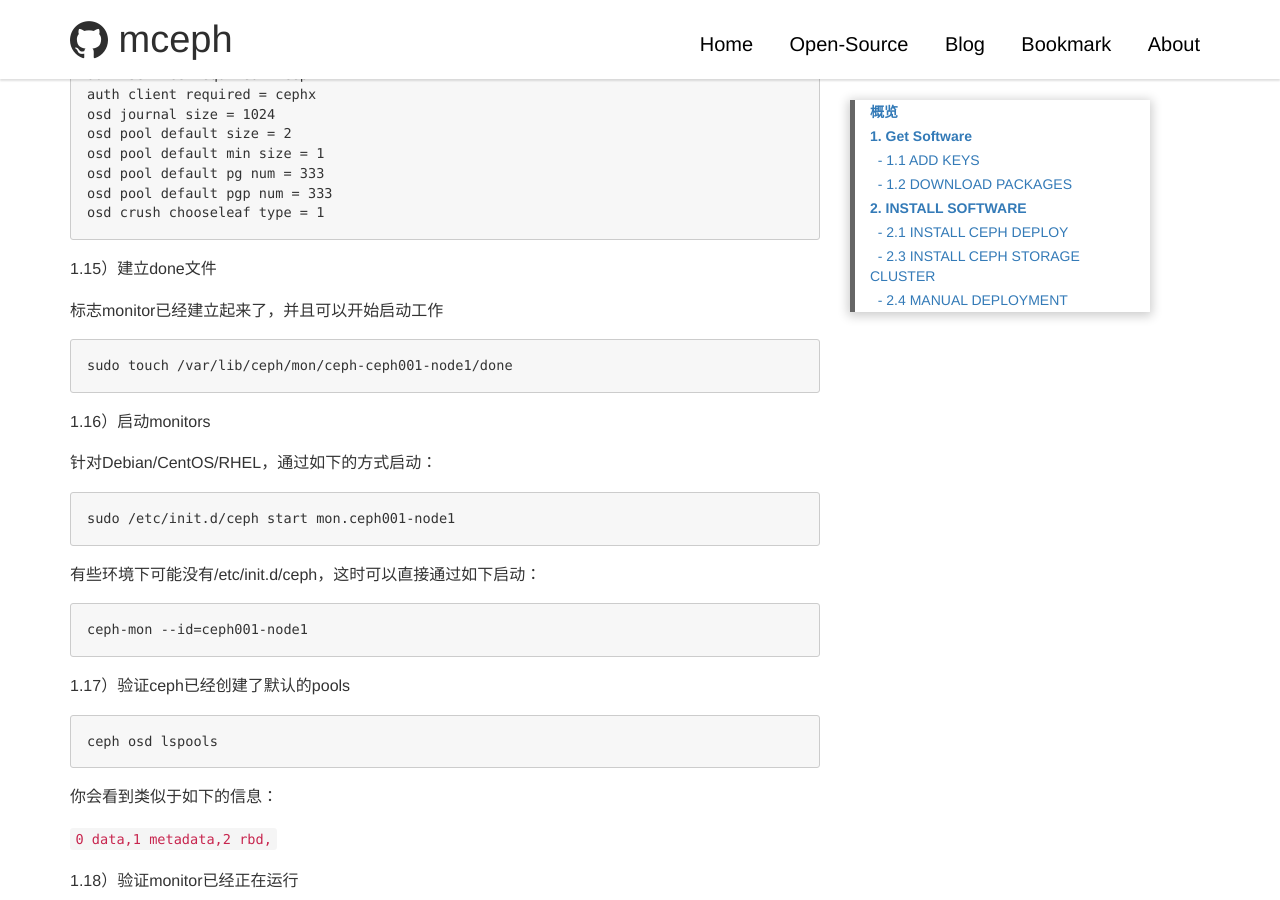
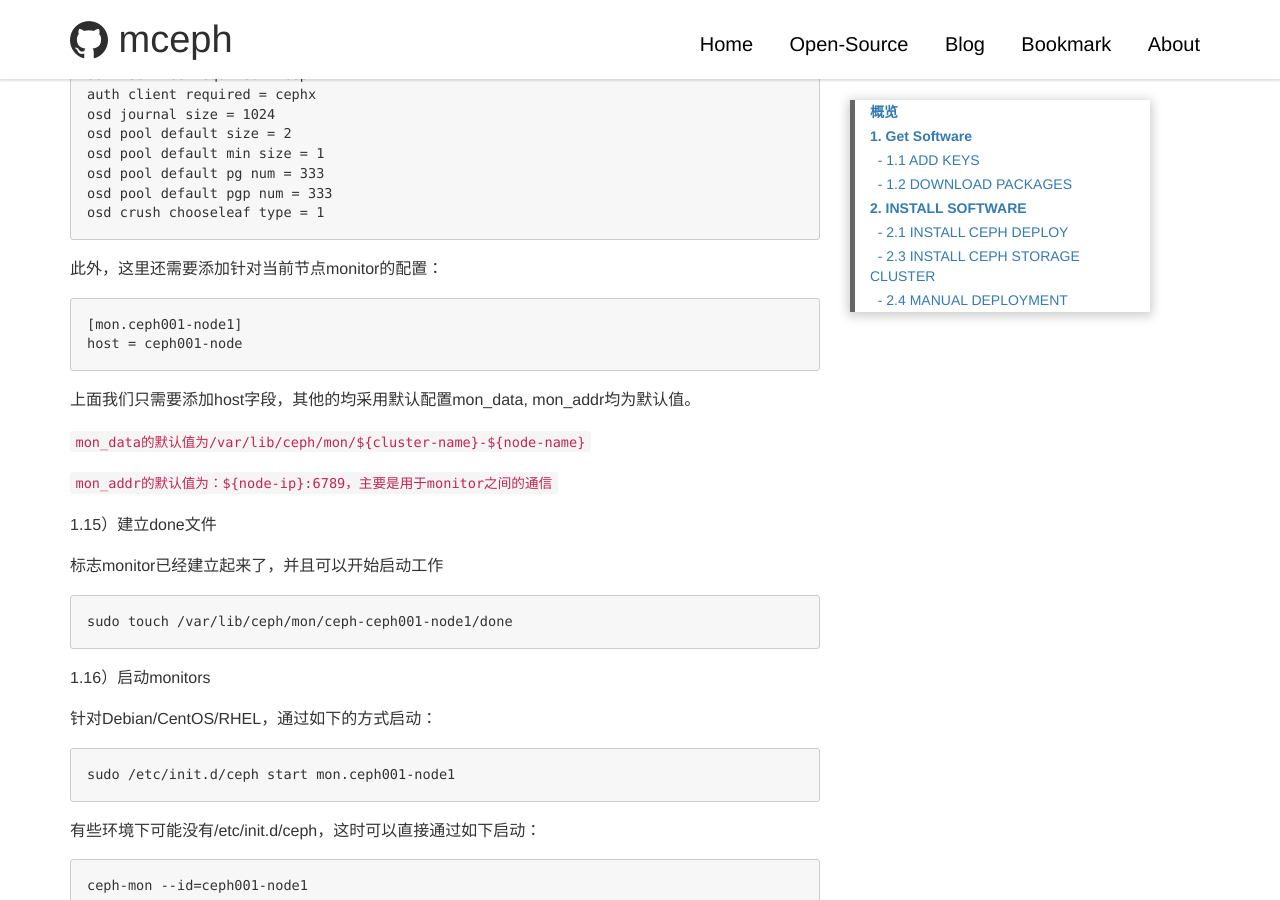
Before and after one commit to mceph/mceph.github.io, a Jekyll site: the page built from _posts/2017/2017-06-21-ceph-install-manual.md, in a window 1280 px wide and 900 px high, scrolled down 11571 px. Built offline with Jekyll 4.4.1, drawn with Linux system fonts in a browser that asks for light colours; comment, search, counter and statistics services are not loaded.

Commit message:
Update 2017-06-21-ceph-install-manual.md

```diff
--- a/_posts/2017/2017-06-21-ceph-install-manual.md
+++ b/_posts/2017/2017-06-21-ceph-install-manual.md
@@ -457,6 +457,17 @@ osd pool default pgp num = 333
 osd crush chooseleaf type = 1
 </pre>
 
+此外，这里还需要添加针对当前节点monitor的配置：
+<pre>
+[mon.ceph001-node1]
+host = ceph001-node
+</pre>
+上面我们只需要添加host字段，其他的均采用默认配置mon_data, mon_addr均为默认值。
+
+``mon_data的默认值为/var/lib/ceph/mon/${cluster-name}-${node-name}``
+
+``mon_addr的默认值为：${node-ip}:6789，主要是用于monitor之间的通信``
+
 
 1.15）建立done文件
 
```
